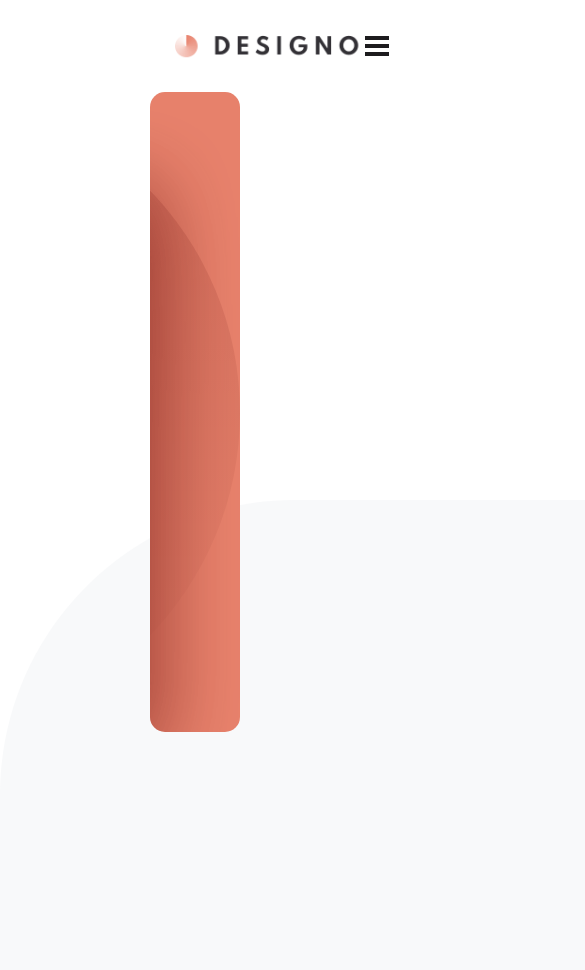
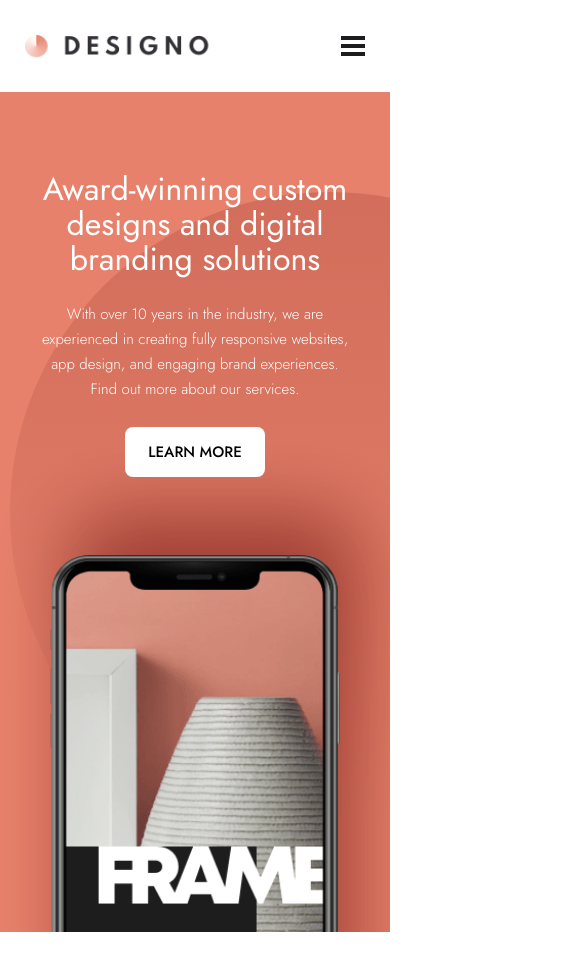
Before and after one commit to badmotherfunk/designo, a Next.js app: page / in a window 390 px wide. Shown: the top 970 px of the page, 585 px wide, since content can reach past the window. After the commit the page ends 932 px from the top, so only its background shows below. Built offline with nearby package versions, Linux system fonts and the light colour scheme.

Commit message:
Implémentation du responsive pour le hero de la page d'accueil

```diff
--- a/src/app/page.module.css
+++ b/src/app/page.module.css
@@ -25,8 +25,11 @@
   flex-direction: column;
   gap: 40px;
   color: #fff;
-  width: 55%;
-  padding-left: 100px;
+  width: 500px;
+  margin-left: 90px;
+  height: 100%;
+  justify-content: center;
+  z-index: 2;
 }
 
 .heroTitle {
@@ -38,11 +41,12 @@
 .heroText {
   font-size: 17px;
   line-height: 30px;
+  margin-right: 30px;
 }
 
 .heroImage {
   position: absolute;
-  right: -80px;
+  right: -90px;
   top: -45px;
 }
 
@@ -52,3 +56,108 @@
   top: 500px;
   z-index: -1;
 }
+
+
+
+/* Media queries */
+
+@media screen and (max-width: 1024px) {
+
+  .home {
+    padding: 0 100px;
+  }
+
+  .heroContainer {
+    min-height: 840px;
+    justify-content: center;
+    background-position: right -30px top 100px;
+  }
+
+  .heroContent {
+    margin-left: 0;
+    align-items: center;
+    justify-content: flex-start;
+    margin-top: 130px;
+    gap: 0;
+    width: 80%;
+  }
+
+  .heroTitle {
+    text-align: center;
+    margin-bottom: 30px;
+  }
+  .heroText {
+    text-align: center;
+    margin-bottom: 15px;
+    font-size: 16px;
+    margin-right: 0;
+  }
+
+  .heroImage {
+    left: 50%;
+    top: 270px;
+    transform: translateX(-50%);
+  }
+
+  .backgroundImageLeft {
+    display: none;
+  }
+}
+
+@media screen and (max-width: 768px) {
+  .home {
+    padding: 0 40px;
+  }
+
+  .heroContainer {
+    background-position: right -100px top 100px;;
+  }
+
+  .heroContent {
+    width: 100%;
+    margin-top: 100px;
+  }
+
+  .heroTitle {
+    width: 75%;
+    min-width: 400px;
+    margin-bottom: 25px;
+    font-weight: 400;
+    font-size: 45px;
+  }
+
+  .heroText {
+    line-height: 25px;
+    font-weight: 300;
+    font-size: 15px;
+    width: 65%;
+    min-width: 310px;
+  }
+}
+
+@media screen and (max-width: 480px) {
+  .home {
+    padding: 0;
+  }
+
+  .heroContainer {
+    padding-top: 30px;
+    border-radius: 0;
+    background-position: right -260px top 100px;
+  }
+
+  .heroTitle {
+    font-size: 32px;
+    width: 350px;
+    min-width: auto;
+    line-height: 35px;
+  }
+
+  .heroText {
+    margin-bottom: 25px;
+  }
+
+  .heroImage {
+    top: 290px;
+  }
+}
--- a/src/components/Button/button.css
+++ b/src/components/Button/button.css
@@ -22,3 +22,14 @@
     font-size: 17px;
     font-weight: 500;
 }
+
+@media screen and (max-width: 768px) {
+    .button {
+        width: 140px;
+        height: 50px;
+    }
+
+    .button p {
+        font-size: 15px;
+    }
+}
```
